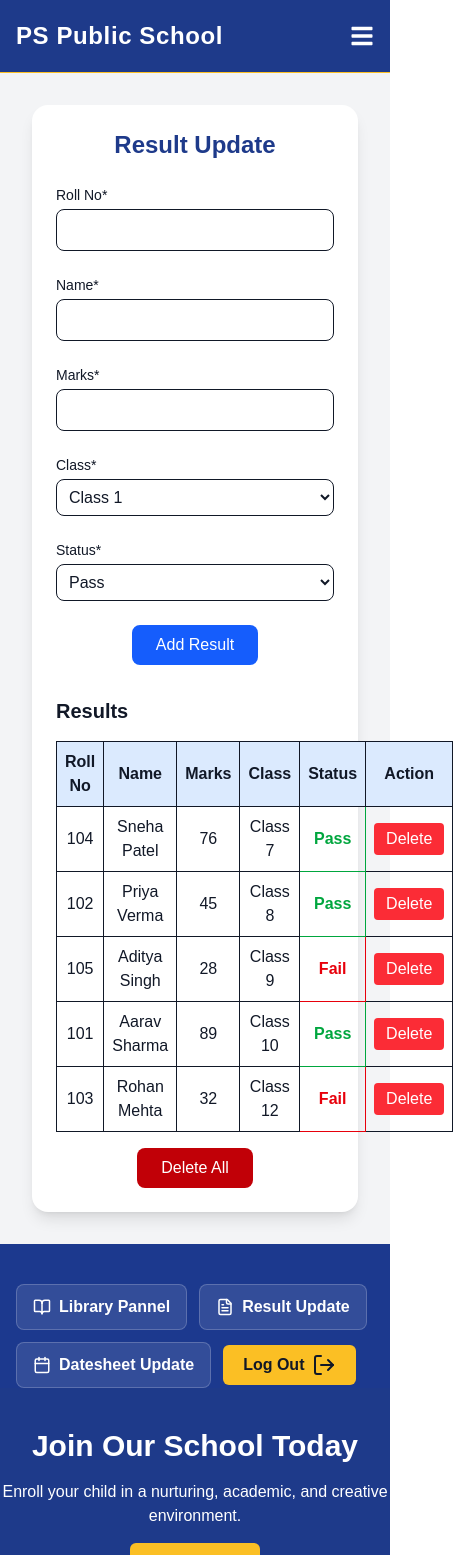
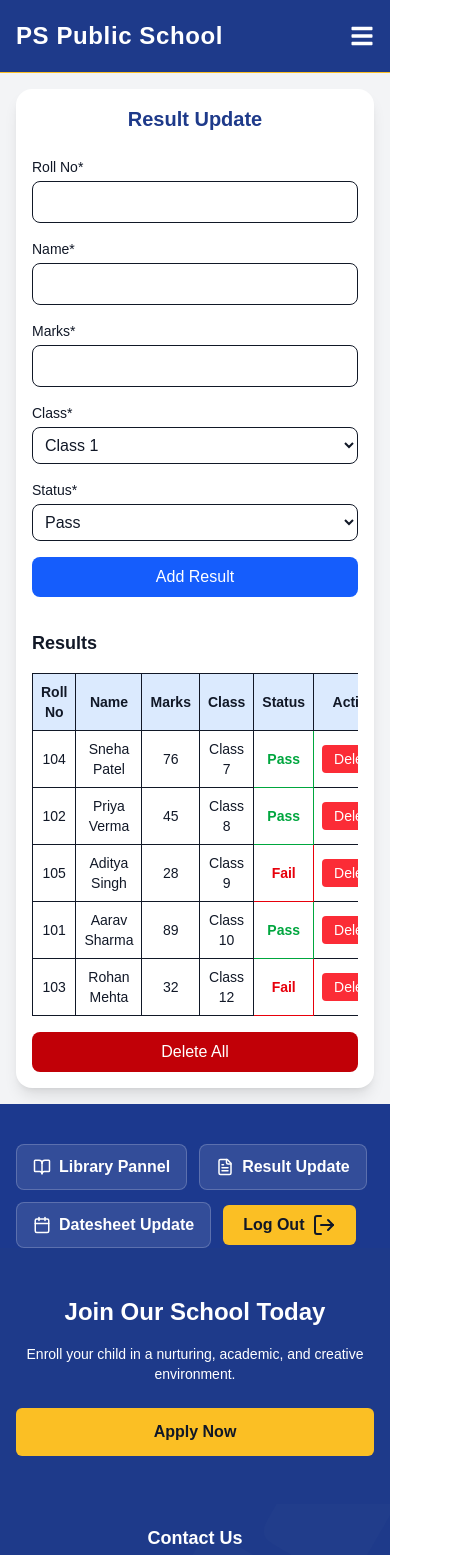
Before and after one commit to SixthGenX/PS_PublicSchool, a Next.js app: page /admin-login/adminhome/result-update in a window 390 px wide. Shown: the top 1555 px of the page, 453 px wide, since content can reach past the window. Built offline with nearby package versions, Linux system fonts and the light colour scheme.

Commit message:
frontend for admin pannel , library management , result update , datesheet update , galleary section in home page

```diff
--- a/components/CTASection.tsx
+++ b/components/CTASection.tsx
@@ -4,12 +4,16 @@ import Link from "next/link";
 
 export default function CTASection() {
   return (
-    <section className="bg-[#1E3A8A] text-white py-10 md:py-16 text-center">
-      <h2 className="text-3xl font-bold mb-4">Join Our School Today</h2>
-      <p className="mb-6 font-light">Enroll your child in a nurturing, academic, and creative environment.</p>
+    <section className="bg-[#1E3A8A] text-white py-12 px-4 sm:px-6 lg:px-8 text-center">
+      <h2 className="text-2xl sm:text-3xl md:text-4xl font-bold mb-4">
+        Join Our School Today
+      </h2>
+      <p className="mb-6 text-sm sm:text-base md:text-lg font-light max-w-2xl mx-auto">
+        Enroll your child in a nurturing, academic, and creative environment.
+      </p>
       <Link
         href="/applyform"
-        className="bg-[#FBBF24] text-[#111827] px-6 py-3 rounded-md font-semibold hover:bg-yellow-500 transition"
+        className="inline-block bg-[#FBBF24] text-[#111827] px-5 sm:px-6 py-3 rounded-md font-semibold hover:bg-yellow-500 transition w-full sm:w-auto"
       >
         Apply Now
       </Link>
--- /dev/null
+++ b/components/GallerySection.jsx
@@ -0,0 +1,52 @@
+"use client";
+
+import Image from "next/image";
+
+const images = [
+  "/images/heroabout.jpg",
+  "/images/heroabout.jpg",
+  "/images/heroabout.jpg",
+  "/images/heroabout.jpg",
+  "/images/heroabout.jpg",
+  "/images/heroabout.jpg",
+];
+
+export default function GallerySection() {
+  return (
+    <section className="bg-gray-50 py-10 md:py-14">
+      <div className="container mx-auto px-6 md:px-12">
+        {/* Heading */}
+        <div className="text-center mb-12">
+          <p className="text-[#1E3A8A] font-semibold uppercase tracking-wide mb-2">
+            School Gallery
+          </p>
+          <h2 className="text-3xl md:text-4xl font-extrabold text-gray-900">
+            Moments from Our Campus
+          </h2>
+          <p className="text-gray-600 mt-4 max-w-2xl mx-auto leading-relaxed">
+            A glimpse into the vibrant life at PS Public School – where students
+            learn, grow, and create lasting memories.
+          </p>
+        </div>
+
+        {/* Image Grid */}
+        <div className="grid grid-cols-1 sm:grid-cols-2 lg:grid-cols-3 gap-6">
+          {images.map((src, idx) => (
+            <div
+              key={idx}
+              className="relative group overflow-hidden rounded-xl shadow-lg"
+            >
+              <Image
+                src={src}
+                alt={`Gallery image ${idx + 1}`}
+                width={500}
+                height={350}
+                className="w-full h-64 object-cover transform group-hover:scale-110 transition duration-500"
+              />
+            </div>
+          ))}
+        </div>
+      </div>
+    </section>
+  );
+}
--- a/src/app/admin-login/adminhome/datesheet-update/components/DatesheetUpdate.jsx
+++ b/src/app/admin-login/adminhome/datesheet-update/components/DatesheetUpdate.jsx
@@ -27,101 +27,103 @@ export default function DatesheetUpdate() {
   };
 
   return (
-    <section className="bg-blue-900 min-h-screen text-white px-6 py-10">
-      <h1 className="text-2xl font-bold mb-8"> Datesheet Update Panel</h1>
+    <section className="bg-blue-900 min-h-screen text-white px-4 sm:px-6 py-8 sm:py-10">
+      <h1 className="text-xl sm:text-2xl font-bold mb-6 sm:mb-8 text-center sm:text-left">
+        Datesheet Update Panel
+      </h1>
 
-      <div className="grid md:grid-cols-2 gap-8">
+      <div className="grid grid-cols-1 md:grid-cols-2 gap-6 sm:gap-8">
         {/* Nursery to LKG */}
-        <div className="bg-white/10 border border-white/20 rounded-lg p-6">
-          <h2 className="text-lg font-semibold mb-3">Nursery to LKG</h2>
+        <div className="bg-white/10 border border-white/20 rounded-lg p-4 sm:p-6">
+          <h2 className="text-base sm:text-lg font-semibold mb-3">Nursery to LKG</h2>
           <input
             type="file"
             accept="image/*"
             onChange={(e) => handleFileChange(e, "nursery")}
-            className="mb-3 underline decoration-amber-500  cursor-pointer "
+            className="mb-3 text-sm sm:text-base underline decoration-amber-500 cursor-pointer"
           />
           {files.nursery && (
             <img
               src={URL.createObjectURL(files.nursery)}
               alt="Preview"
-              className="w-full h-48 object-contain rounded-lg mb-3"
+              className="w-full h-40 sm:h-48 object-contain rounded-lg mb-3"
             />
           )}
           <button
             onClick={() => handleUpload("nursery")}
-            className="bg-white text-blue-900 px-4 py-2 rounded-md font-semibold hover:bg-gray-200"
+            className="w-full sm:w-auto bg-white text-blue-900 px-4 py-2 rounded-md font-semibold hover:bg-gray-200"
           >
             Upload
           </button>
         </div>
 
         {/* 1st to 5th */}
-        <div className="bg-white/10 border border-white/20 rounded-lg p-6">
-          <h2 className="text-lg font-semibold mb-3">1st to 5th Class</h2>
+        <div className="bg-white/10 border border-white/20 rounded-lg p-4 sm:p-6">
+          <h2 className="text-base sm:text-lg font-semibold mb-3">1st to 5th Class</h2>
           <input
             type="file"
             accept="image/*"
             onChange={(e) => handleFileChange(e, "primary")}
-            className="mb-3 underline decoration-amber-500  cursor-pointer "
+            className="mb-3 text-sm sm:text-base underline decoration-amber-500 cursor-pointer"
           />
           {files.primary && (
             <img
               src={URL.createObjectURL(files.primary)}
               alt="Preview"
-              className="w-full h-48 object-contain rounded-lg mb-3"
+              className="w-full h-40 sm:h-48 object-contain rounded-lg mb-3"
             />
           )}
           <button
             onClick={() => handleUpload("primary")}
-            className="bg-white text-blue-900 px-4 py-2 rounded-md font-semibold hover:bg-gray-200"
+            className="w-full sm:w-auto bg-white text-blue-900 px-4 py-2 rounded-md font-semibold hover:bg-gray-200"
           >
             Upload
           </button>
         </div>
 
         {/* 6th to 10th */}
-        <div className="bg-white/10 border border-white/20 rounded-lg p-6">
-          <h2 className="text-lg font-semibold mb-3">6th to 10th Class</h2>
+        <div className="bg-white/10 border border-white/20 rounded-lg p-4 sm:p-6">
+          <h2 className="text-base sm:text-lg font-semibold mb-3">6th to 10th Class</h2>
           <input
             type="file"
             accept="image/*"
             onChange={(e) => handleFileChange(e, "middle")}
-            className="mb-3 underline decoration-amber-500  cursor-pointer "
+            className="mb-3 text-sm sm:text-base underline decoration-amber-500 cursor-pointer"
           />
           {files.middle && (
             <img
               src={URL.createObjectURL(files.middle)}
               alt="Preview"
-              className="w-full h-48 object-contain rounded-lg mb-3"
+              className="w-full h-40 sm:h-48 object-contain rounded-lg mb-3"
             />
           )}
           <button
             onClick={() => handleUpload("middle")}
-            className="bg-white text-blue-900 px-4 py-2 rounded-md font-semibold hover:bg-gray-200"
+            className="w-full sm:w-auto bg-white text-blue-900 px-4 py-2 rounded-md font-semibold hover:bg-gray-200"
           >
             Upload
           </button>
         </div>
 
         {/* 11th to 12th */}
-        <div className="bg-white/10 border border-white/20 rounded-lg p-6">
-          <h2 className="text-lg font-semibold mb-3">11th to 12th Class</h2>
+        <div className="bg-white/10 border border-white/20 rounded-lg p-4 sm:p-6">
+          <h2 className="text-base sm:text-lg font-semibold mb-3">11th to 12th Class</h2>
           <input
             type="file"
             accept="image/*"
             onChange={(e) => handleFileChange(e, "senior")}
-            className="mb-3 underline decoration-amber-500  cursor-pointer "
+            className="mb-3 text-sm sm:text-base underline decoration-amber-500 cursor-pointer"
           />
           {files.senior && (
             <img
               src={URL.createObjectURL(files.senior)}
               alt="Preview"
-              className="w-full h-48 object-contain rounded-lg mb-3"
+              className="w-full h-40 sm:h-48 object-contain rounded-lg mb-3"
             />
           )}
           <button
             onClick={() => handleUpload("senior")}
-            className="bg-white text-blue-900 px-4 py-2 rounded-md font-semibold hover:bg-gray-200"
+            className="w-full sm:w-auto bg-white text-blue-900 px-4 py-2 rounded-md font-semibold hover:bg-gray-200"
           >
             Upload
           </button>
--- a/src/app/admin-login/adminhome/result-update/components/ResultUpdate.jsx
+++ b/src/app/admin-login/adminhome/result-update/components/ResultUpdate.jsx
@@ -11,85 +11,48 @@ export default function ResultUpdate() {
   });
 
   const [results, setResults] = useState([
-    {
-      id: 1,
-      rollNo: "101",
-      name: "Aarav Sharma",
-      marks: 89,
-      class: "10",
-      status: "Pass",
-    },
-    {
-      id: 2,
-      rollNo: "102",
-      name: "Priya Verma",
-      marks: 45,
-      class: "8",
-      status: "Pass",
-    },
-    {
-      id: 3,
-      rollNo: "103",
-      name: "Rohan Mehta",
-      marks: 32,
-      class: "12",
-      status: "Fail",
-    },
-    {
-      id: 4,
-      rollNo: "104",
-      name: "Sneha Patel",
-      marks: 76,
-      class: "7",
-      status: "Pass",
-    },
-    {
-      id: 5,
-      rollNo: "105",
-      name: "Aditya Singh",
-      marks: 28,
-      class: "9",
-      status: "Fail",
-    },
+    { id: 1, rollNo: "101", name: "Aarav Sharma", marks: 89, class: "10", status: "Pass" },
+    { id: 2, rollNo: "102", name: "Priya Verma", marks: 45, class: "8", status: "Pass" },
+    { id: 3, rollNo: "103", name: "Rohan Mehta", marks: 32, class: "12", status: "Fail" },
+    { id: 4, rollNo: "104", name: "Sneha Patel", marks: 76, class: "7", status: "Pass" },
+    { id: 5, rollNo: "105", name: "Aditya Singh", marks: 28, class: "9", status: "Fail" },
   ]);
 
-  const handleChange = (e) => {
-    setFormData({ ...formData, [e.target.name]: e.target.value });
-  };
+  const [confirmDeleteIndex, setConfirmDeleteIndex] = useState(null);
+  const [confirmDeleteAll, setConfirmDeleteAll] = useState(false);
+
+  const handleChange = (e) => setFormData({ ...formData, [e.target.name]: e.target.value });
 
   const handleSubmit = (e) => {
     e.preventDefault();
-    setResults([...results, formData]);
-    setFormData({
-      rollNo: "",
-      name: "",
-      marks: "",
-      class: "1",
-      status: "Pass",
-    });
+    setResults([...results, { ...formData, id: Date.now() }]);
+    setFormData({ rollNo: "", name: "", marks: "", class: "1", status: "Pass" });
   };
 
-  const handleDelete = (index) => {
-    const updatedResults = results.filter((_, i) => i !== index);
-    setResults(updatedResults);
+  const confirmDeleteOne = (index) => {
+    setConfirmDeleteIndex(index);
   };
 
-  const handleDeleteAll = () => {
+  const handleDeleteConfirmed = () => {
+    const updatedResults = results.filter((_, i) => i !== confirmDeleteIndex);
+    setResults(updatedResults);
+    setConfirmDeleteIndex(null);
+  };
+
+  const handleDeleteAllConfirmed = () => {
     setResults([]);
+    setConfirmDeleteAll(false);
   };
 
   return (
-    <div className="min-h-screen bg-gray-100 p-8">
-      <div className="max-w-4xl mx-auto bg-white rounded-2xl shadow-lg p-6">
-        <h2 className="text-2xl font-bold mb-6 text-center text-[#1E3A8A]">
+    <div className="min-h-screen bg-gray-100 p-4 sm:p-8">
+      <div className="max-w-4xl mx-auto bg-white rounded-2xl shadow-lg p-4 sm:p-6">
+        <h2 className="text-xl sm:text-2xl font-bold mb-6 text-center text-[#1E3A8A]">
           Result Update
         </h2>
 
         {/* Form */}
-        <form
-          onSubmit={handleSubmit}
-          className="grid grid-cols-1 sm:grid-cols-2 gap-6"
-        >
+        <form onSubmit={handleSubmit} className="grid grid-cols-1 sm:grid-cols-2 gap-4 sm:gap-6">
           <div>
             <label className="block text-sm font-medium mb-1">Roll No*</label>
             <input
@@ -158,7 +121,7 @@ export default function ResultUpdate() {
           <div className="sm:col-span-2 flex justify-center">
             <button
               type="submit"
-              className="bg-blue-600 text-white px-6 py-2 rounded-lg hover:bg-blue-700"
+              className="w-full sm:w-auto bg-blue-600 text-white px-6 py-2 rounded-lg hover:bg-blue-700"
             >
               Add Result
             </button>
@@ -168,8 +131,9 @@ export default function ResultUpdate() {
         {/* Results Table */}
         {results.length > 0 && (
           <div className="mt-8">
-            <h3 className="text-xl font-semibold mb-4">Results</h3>
-            <table className="w-full border-collapse border border-gray-300">
+            <h3 className="text-lg sm:text-xl font-semibold mb-4">Results</h3>
+            <div className="overflow-x-auto">
+              <table className="w-full border-collapse border border-gray-300 text-sm sm:text-base">
                 <thead>
                   <tr className="bg-blue-100">
                     <th className="border p-2">Roll No</th>
@@ -181,8 +145,8 @@ export default function ResultUpdate() {
                   </tr>
                 </thead>
                 <tbody>
-                {[...results] // copy array so original state is untouched
-                  .sort((a, b) => Number(a.class) - Number(b.class)) // sort by class
+                  {[...results]
+                    .sort((a, b) => Number(a.class) - Number(b.class))
                     .map((res, index) => (
                       <tr key={index} className="text-center">
                         <td className="border p-2">{res.rollNo}</td>
@@ -191,17 +155,15 @@ export default function ResultUpdate() {
                         <td className="border p-2">Class {res.class}</td>
                         <td
                           className={`border p-2 font-semibold ${
-                          res.status === "Pass"
-                            ? "text-green-600"
-                            : "text-red-600"
+                            res.status === "Pass" ? "text-green-600" : "text-red-600"
                           }`}
                         >
                           {res.status}
                         </td>
                         <td className="border p-2">
                           <button
-                          onClick={() => handleDelete(index)}
-                          className="bg-red-500 text-white px-3 py-1 rounded hover:bg-red-600"
+                            onClick={() => confirmDeleteOne(index)}
+                            className="bg-red-500 text-white px-3 py-1 rounded hover:bg-red-600 text-sm sm:text-base"
                           >
                             Delete
                           </button>
@@ -210,14 +172,63 @@ export default function ResultUpdate() {
                     ))}
                 </tbody>
               </table>
+            </div>
 
             <div className="mt-4 flex justify-center">
               <button
-                onClick={handleDeleteAll}
-                className="bg-red-700 text-white px-6 py-2 rounded-lg hover:bg-red-800"
+                onClick={() => setConfirmDeleteAll(true)}
+                className="w-full sm:w-auto bg-red-700 text-white px-6 py-2 rounded-lg hover:bg-red-800"
               >
                 Delete All
               </button>
+            </div>
+          </div>
+        )}
+
+        {/* Confirmation Modal - Delete One */}
+        {confirmDeleteIndex !== null && (
+          <div className="fixed inset-0 bg-black bg-opacity-40 flex items-center justify-center z-50">
+            <div className="bg-white rounded-lg p-6 w-80 shadow-lg">
+              <h3 className="text-lg font-semibold mb-4 text-center">Confirm Delete</h3>
+              <p className="mb-6 text-center">Are you sure you want to delete this entry?</p>
+              <div className="flex justify-between">
+                <button
+                  onClick={() => setConfirmDeleteIndex(null)}
+                  className="bg-gray-400 text-white px-4 py-2 rounded hover:bg-gray-500"
+                >
+                  Cancel
+                </button>
+                <button
+                  onClick={handleDeleteConfirmed}
+                  className="bg-red-600 text-white px-4 py-2 rounded hover:bg-red-700"
+                >
+                  Delete
+                </button>
+              </div>
+            </div>
+          </div>
+        )}
+
+        {/* Confirmation Modal - Delete All */}
+        {confirmDeleteAll && (
+          <div className="fixed inset-0 bg-black bg-opacity-40 flex items-center justify-center z-50">
+            <div className="bg-white rounded-lg p-6 w-80 shadow-lg">
+              <h3 className="text-lg font-semibold mb-4 text-center">Confirm Delete All</h3>
+              <p className="mb-6 text-center">Are you sure you want to delete all results?</p>
+              <div className="flex justify-between">
+                <button
+                  onClick={() => setConfirmDeleteAll(false)}
+                  className="bg-gray-400 text-white px-4 py-2 rounded hover:bg-gray-500"
+                >
+                  Cancel
+                </button>
+                <button
+                  onClick={handleDeleteAllConfirmed}
+                  className="bg-red-700 text-white px-4 py-2 rounded hover:bg-red-800"
+                >
+                  Delete All
+                </button>
+              </div>
             </div>
           </div>
         )}
--- a/src/app/admin-login/components/Login.jsx
+++ b/src/app/admin-login/components/Login.jsx
@@ -1,4 +1,6 @@
 "use client";
+
+import Link from "next/link";
 import { useState } from "react";
 
 export default function Login() {
@@ -7,6 +9,7 @@ export default function Login() {
 
   const handleLogin = async (e) => {
     e.preventDefault();
+
 
     // Example: send login data to backend (Node.js API)
     const res = await fetch("/api/admin/login", {
@@ -66,10 +69,18 @@ export default function Login() {
           {/* Login Button */}
           <button
             type="submit"
+
             className="w-full bg-blue-600 text-white font-semibold py-2 px-4 rounded-lg shadow-md hover:bg-blue-700 transition"
           >
             Login
           </button>
+          <Link
+
+            href={"/admin-login/adminhome"}
+            className="w-full bg-blue-600 text-white font-semibold py-2 px-4 rounded-lg shadow-md hover:bg-blue-700 transition"
+          >
+            Login Test
+          </Link>
         </form>
       </div>
     </div>
--- a/src/app/page.tsx
+++ b/src/app/page.tsx
@@ -12,6 +12,7 @@ import Footer from "../../components/Footer";
 import AboutSection from "../../components/AboutSection";
 import SchoolInfo from "../../components/SchoolInfo";
 import ContactForm from "../../components/ContactForm";
+import GallerySection from "../../components/GallerySection";
 
 export default function Home() {
   return (
@@ -23,6 +24,7 @@ export default function Home() {
       <AboutSection></AboutSection>
       <NewsSection />
       <Highlights />
+      <GallerySection></GallerySection>
       <ContactForm />
 
     </div>
```
Also changed, not shown: components/Highlights.tsx (+35 -18 lines). Lines whose indentation alone changed are shown as unchanged.
